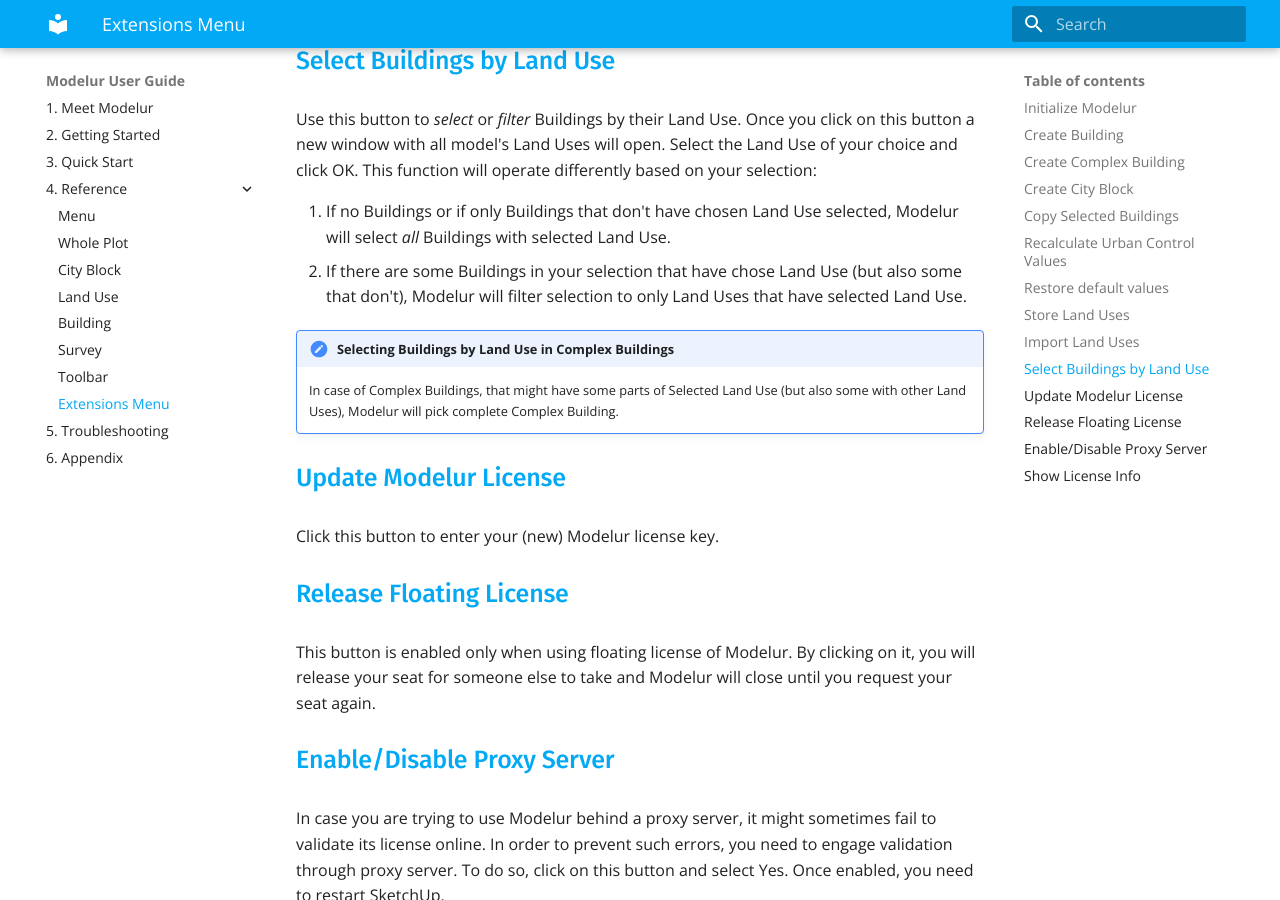
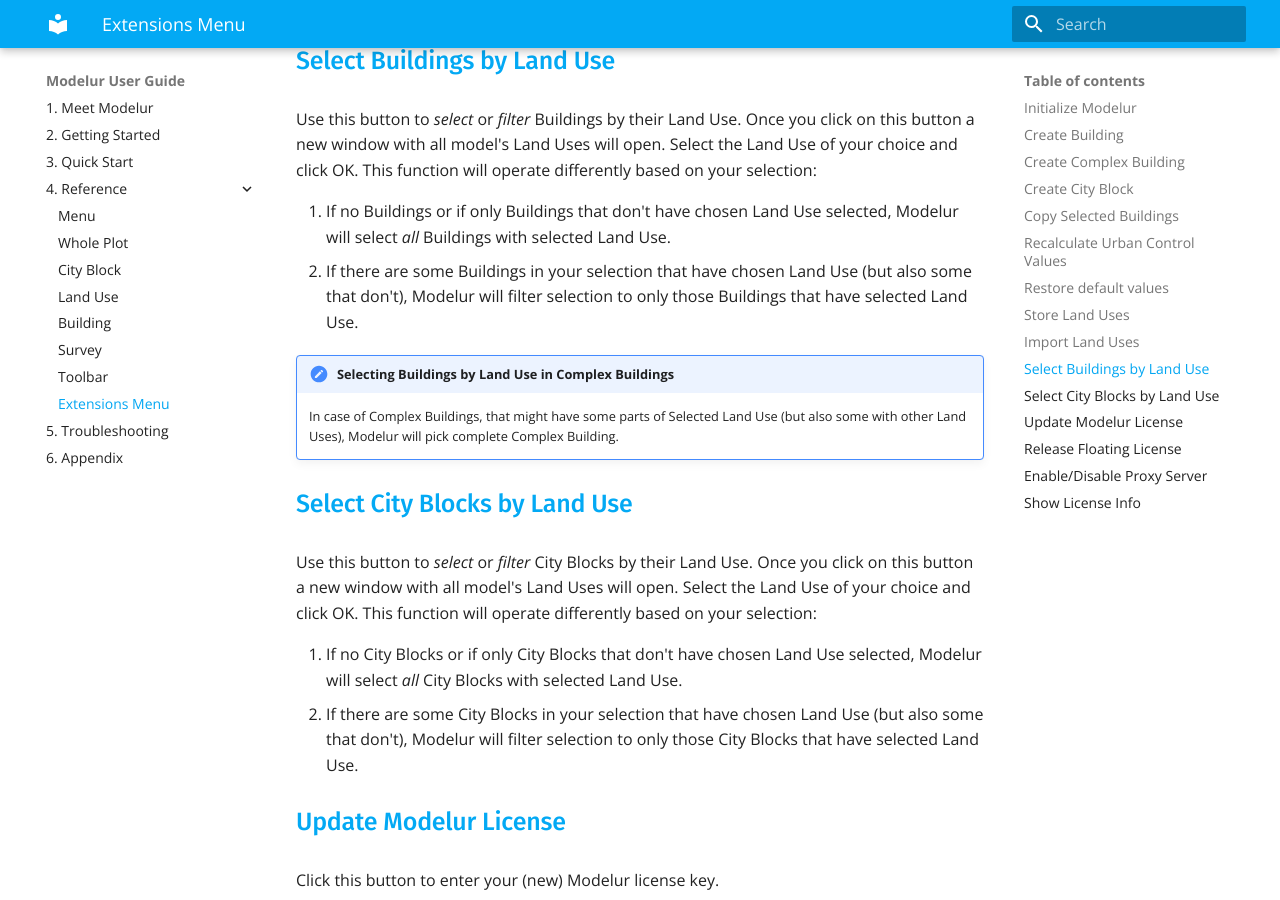
Before and after one commit to Modelur/docs, an MkDocs documentation site: the page built from docs/reference/extensions_menu.md, in a window 1280 px wide and 900 px high, scrolled down 2584 px. Built offline with MkDocs 1.6.1 and Material for MkDocs 9.7.7, drawn with Linux system fonts in a browser that asks for light colours; old or Windows-style settings are respelled for this version of MkDocs.

Commit message:
- Updated appendix. - Added Select City Blocks by Land Use description.

```diff
--- a/docs/reference/extensions_menu.md
+++ b/docs/reference/extensions_menu.md
@@ -54,10 +54,17 @@
 Use this button to _select_ or _filter_ Buildings by their Land Use. Once you click on this button a new window with all model's Land Uses will open. Select the Land Use of your choice and click OK. This function will operate differently based on your selection:
 
 1. If no Buildings or if only Buildings that don't have chosen Land Use selected, Modelur will select _all_ Buildings with selected Land Use.
-1. If there are some Buildings in your selection that have chose Land Use (but also some that don't), Modelur will filter selection to only Land Uses that have selected Land Use.
+1. If there are some Buildings in your selection that have chosen Land Use (but also some that don't), Modelur will filter selection to only those Buildings  that have selected Land Use.
 
 !!! note "Selecting Buildings by Land Use in Complex Buildings"
     In case of Complex Buildings, that might have some parts of Selected Land Use (but also some with other Land Uses), Modelur will pick complete Complex Building.
+
+#### Select City Blocks by Land Use ####
+
+Use this button to _select_ or _filter_ City Blocks by their Land Use. Once you click on this button a new window with all model's Land Uses will open. Select the Land Use of your choice and click OK. This function will operate differently based on your selection:
+
+1. If no City Blocks or if only City Blocks that don't have chosen Land Use selected, Modelur will select _all_ City Blocks with selected Land Use.
+1. If there are some City Blocks in your selection that have chosen Land Use (but also some that don't), Modelur will filter selection to only those City Blocks that have selected Land Use.
 
 #### Update Modelur License ####
 
```
Also changed, not shown: docs/appendix.md (+3 -0 lines).
